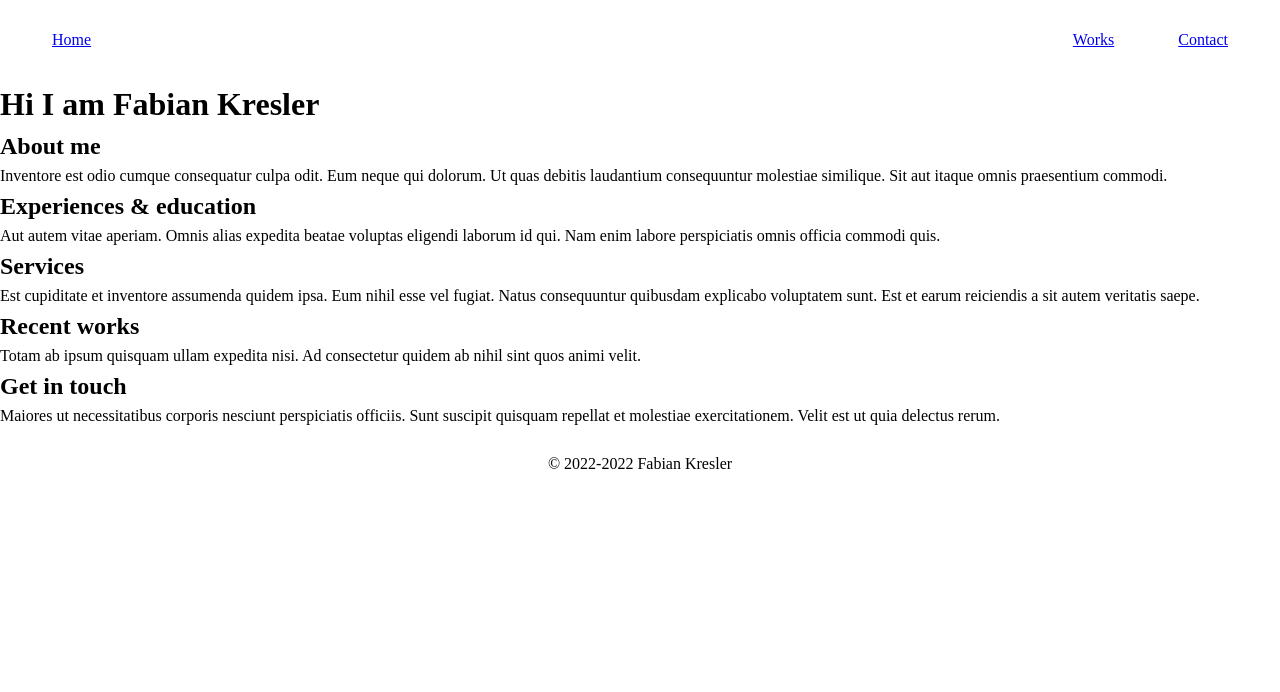
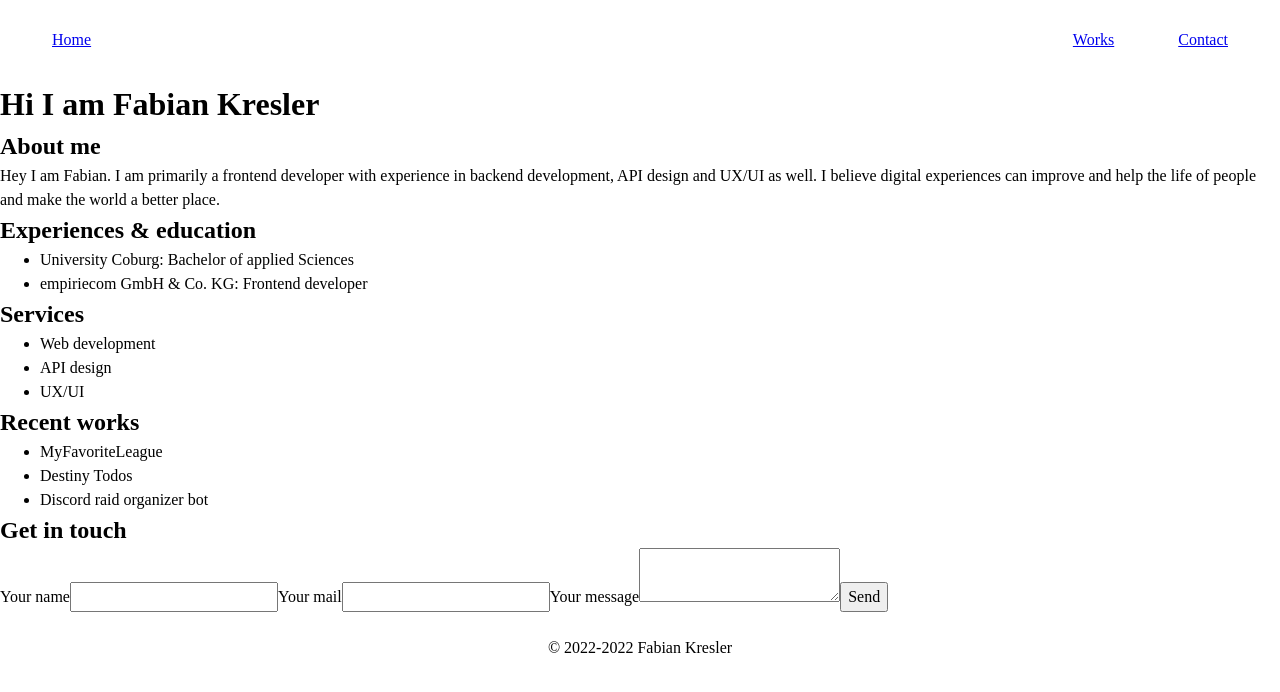
Before and after one commit to fkresler/fabidev-portfolio, a Next.js app: page / in a window 1280 px wide. Shown: the top 692 px of the page. Built offline with nearby package versions, Linux system fonts and the light colour scheme.

Commit message:
feat: add more static content

```diff
--- /dev/null
+++ b/components/ContactForm.tsx
@@ -0,0 +1,17 @@
+import React from 'react';
+
+const ContactForm = () => {
+  return (
+    <form>
+        <label label-for="contact-name">Your name</label>
+        <input id="contact-name" name="contact-name" type="text" />
+        <label label-for="contact-mail">Your mail</label>
+        <input id="contact-mail" name="contact-mail" type="email" />
+        <label label-for="contact-message">Your message</label>
+        <textarea id="contact-message" name="contact-message" />
+        <button type="submit">Send</button>
+      </form>
+  );
+};
+
+export default ContactForm;
--- a/pages/index.tsx
+++ b/pages/index.tsx
@@ -1,4 +1,5 @@
 import Layout from '../components/Layout';
+import ContactForm from '../components/ContactForm';
 
 const IndexPage = () => (
   <Layout title="Home">
@@ -6,32 +7,35 @@ const IndexPage = () => (
     <section>
       <h2>About me</h2>
       <p>
-        Inventore est odio cumque consequatur culpa odit. Eum neque qui dolorum. Ut quas debitis laudantium consequuntur molestiae similique. Sit aut itaque omnis praesentium commodi.
+        Hey I am Fabian. I am primarily a frontend developer with experience in backend development, API design and UX/UI as well. I believe digital experiences can improve and help the life of people and make the world a better place.
       </p>
     </section>
     <section>
       <h2>Experiences & education</h2>
-      <p>
-        Aut autem vitae aperiam. Omnis alias expedita beatae voluptas eligendi laborum id qui. Nam enim labore perspiciatis omnis officia commodi quis.
-      </p>
+      <ul>
+        <li>University Coburg: Bachelor of applied Sciences</li>
+        <li>empiriecom GmbH & Co. KG: Frontend developer</li>
+      </ul>
     </section>
     <section>
       <h2>Services</h2>
-      <p>
-        Est cupiditate et inventore assumenda quidem ipsa. Eum nihil esse vel fugiat. Natus consequuntur quibusdam explicabo voluptatem sunt. Est et earum reiciendis a sit autem veritatis saepe.
-      </p>
+      <ul>
+        <li>Web development</li>
+        <li>API design</li>
+        <li>UX/UI</li>
+      </ul>
     </section>
     <section>
       <h2>Recent works</h2>
-      <p>
-        Totam ab ipsum quisquam ullam expedita nisi. Ad consectetur quidem ab nihil sint quos animi velit.
-      </p>
+      <ul>
+        <li>MyFavoriteLeague</li>
+        <li>Destiny Todos</li>
+        <li>Discord raid organizer bot</li>
+      </ul>
     </section>
     <section>
       <h2>Get in touch</h2>
-      <p>
-        Maiores ut necessitatibus corporis nesciunt perspiciatis officiis. Sunt suscipit quisquam repellat et molestiae exercitationem. Velit est ut quia delectus rerum.
-      </p>
+      <ContactForm />
     </section>
   </Layout>
 );
```
Also changed, not shown: pages/contact.tsx (+2 -9 lines).
